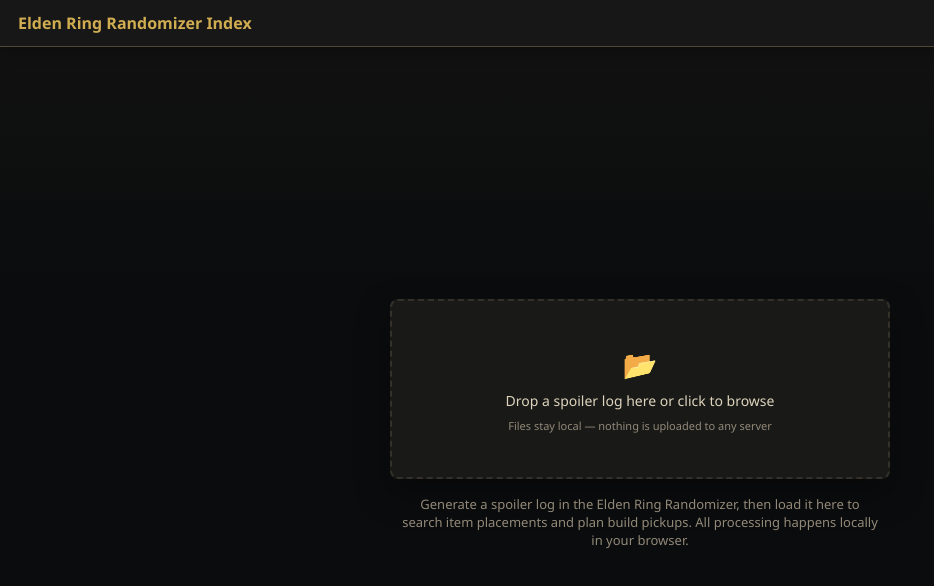
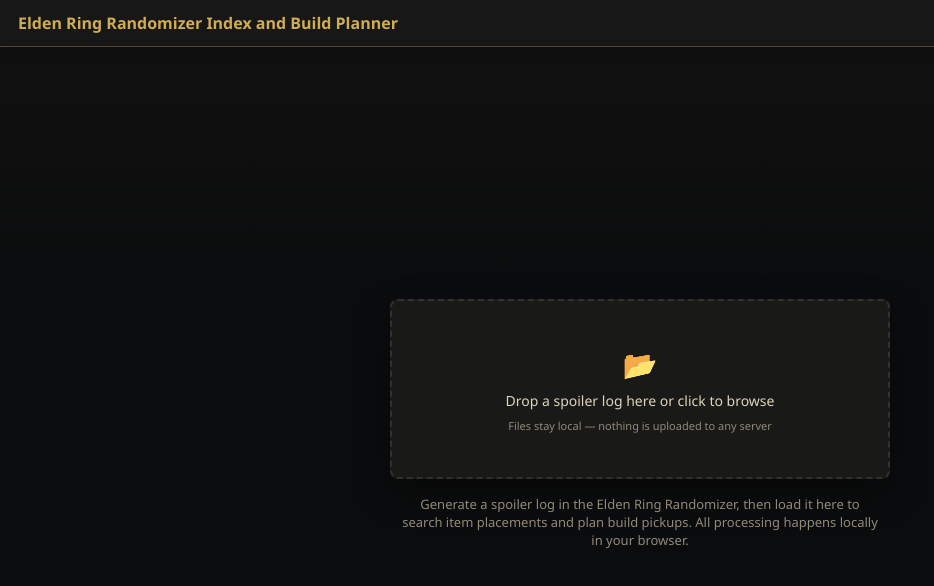
Before and after one commit to Mjolniar/elden-ring-index-build-planner, a React (Vite) app: page / in a window 1280 px wide. Shown: the top 586 px of the page, without its empty margins (0-934 px from the left). Built offline with nearby package versions, Linux system fonts and the light colour scheme.

Commit message:
Add and Build Planner to product name, window title, and header

```diff
--- a/electron/main.js
+++ b/electron/main.js
@@ -112,7 +112,7 @@ function createWindow() {
     height: 860,
     minWidth: 800,
     minHeight: 600,
-    title: 'Elden Ring Randomizer Index',
+    title: 'Elden Ring Randomizer Index and Build Planner',
     autoHideMenuBar: true,
     webPreferences: {
       preload: path.join(__dirname, 'preload.js'),
--- a/package.json
+++ b/package.json
@@ -32,7 +32,7 @@
   },
   "build": {
     "appId": "com.mjolniar.eldenringrandomizer.buildplanner",
-    "productName": "Elden Ring Randomizer Index",
+    "productName": "Elden Ring Randomizer Index and Build Planner",
     "copyright": "MIT",
     "asar": true,
     "directories": {
--- a/src/App.tsx
+++ b/src/App.tsx
@@ -210,7 +210,7 @@ export default function App() {
   return (
     <div className="app">
       <header className="app-header">
-        <h1>Elden Ring Randomizer Index</h1>
+        <h1>Elden Ring Randomizer Index and Build Planner</h1>
         {result && (
           <button className="reset-btn" onClick={handleReset}>
             Load new log
```
